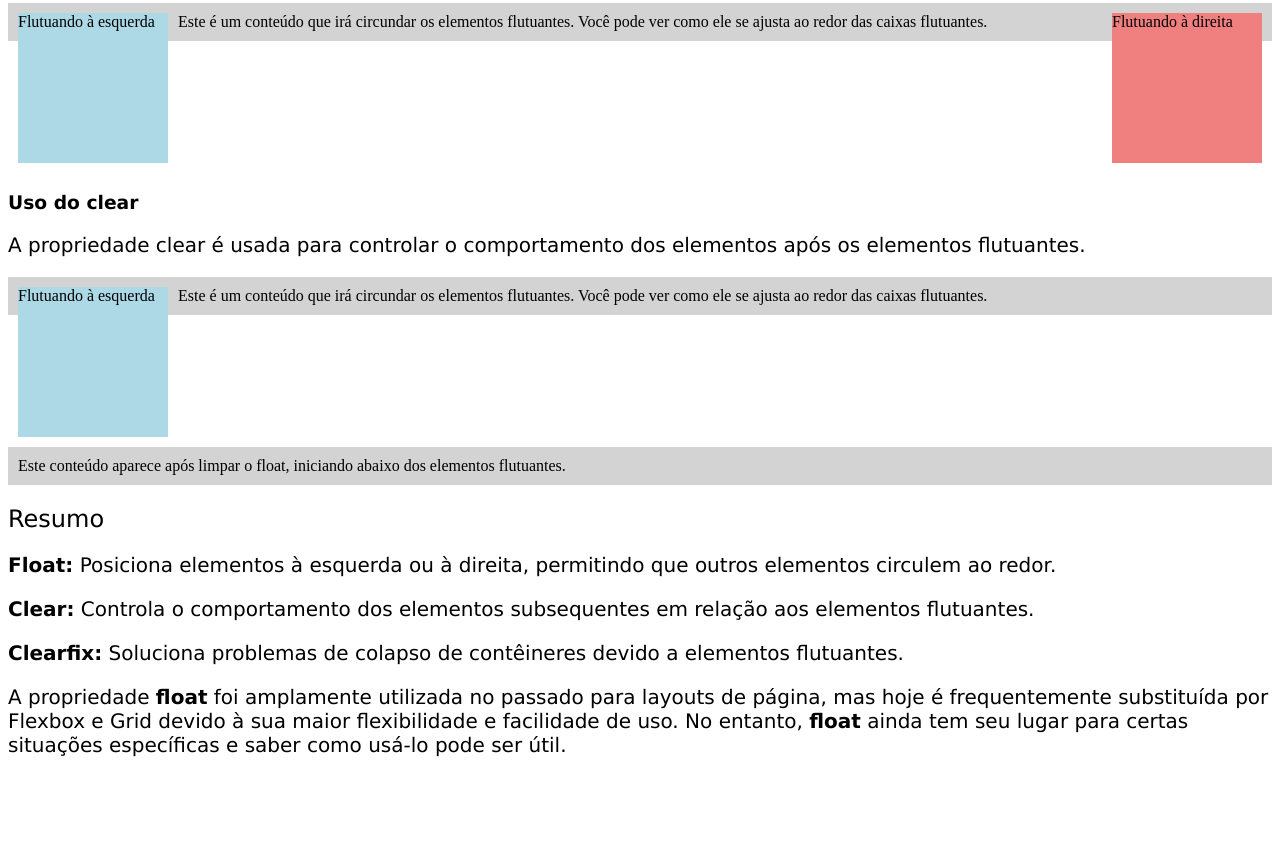
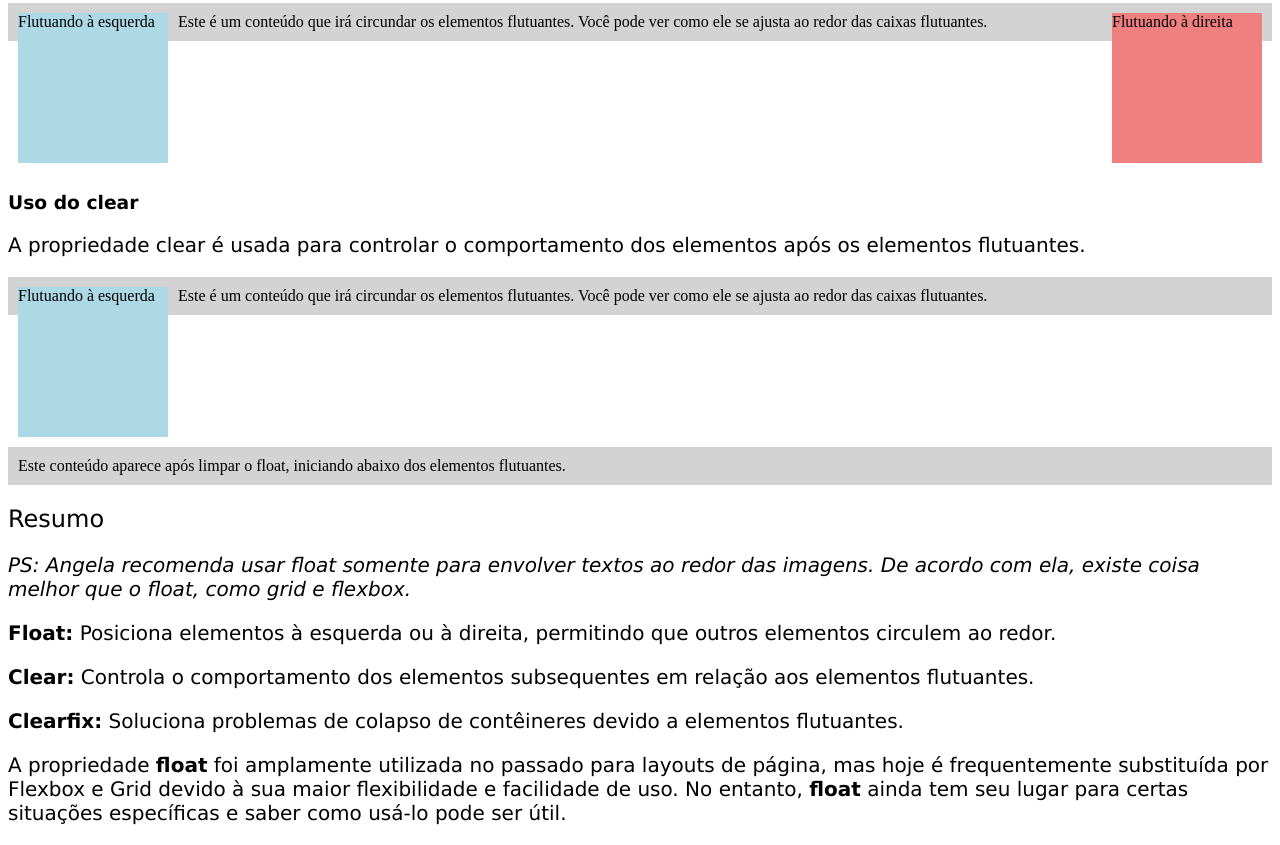
Before and after one commit to geisalopes/css_properties, a plain HTML site: page cssdisplayproperties.html in a window 1280 px wide. Shown: the part 3549-4394 px from the top of the page. Before the commit the page ends 4326 px from the top, so only its background shows below. Drawn offline with Linux system fonts and the light colour scheme.

Commit message:
Add some notes

```diff
--- a/cssdisplayproperties.html
+++ b/cssdisplayproperties.html
@@ -400,6 +400,13 @@
     </div>
     <h2>Resumo</h2>
     <p>
+      <em
+        >PS: Angela recomenda usar float somente para envolver textos ao redor
+        das imagens. De acordo com ela, existe coisa melhor que o float, como
+        grid e flexbox.</em
+      >
+    </p>
+    <p>
       <strong>Float:</strong> Posiciona elementos à esquerda ou à direita,
       permitindo que outros elementos circulem ao redor.
     </p>
```
